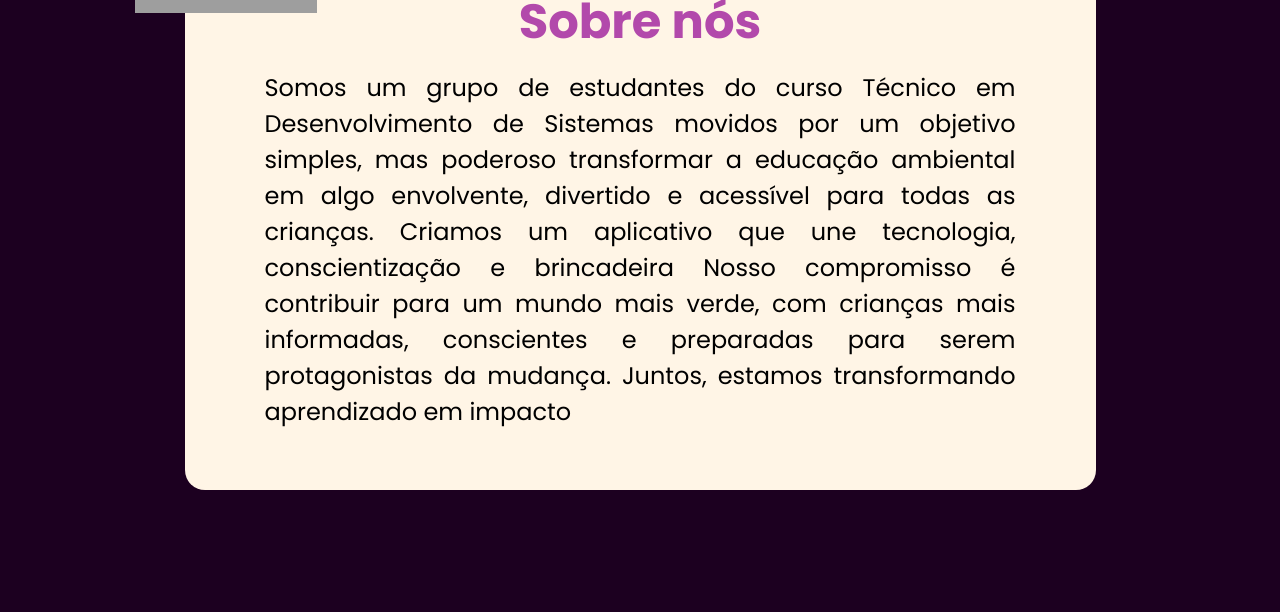
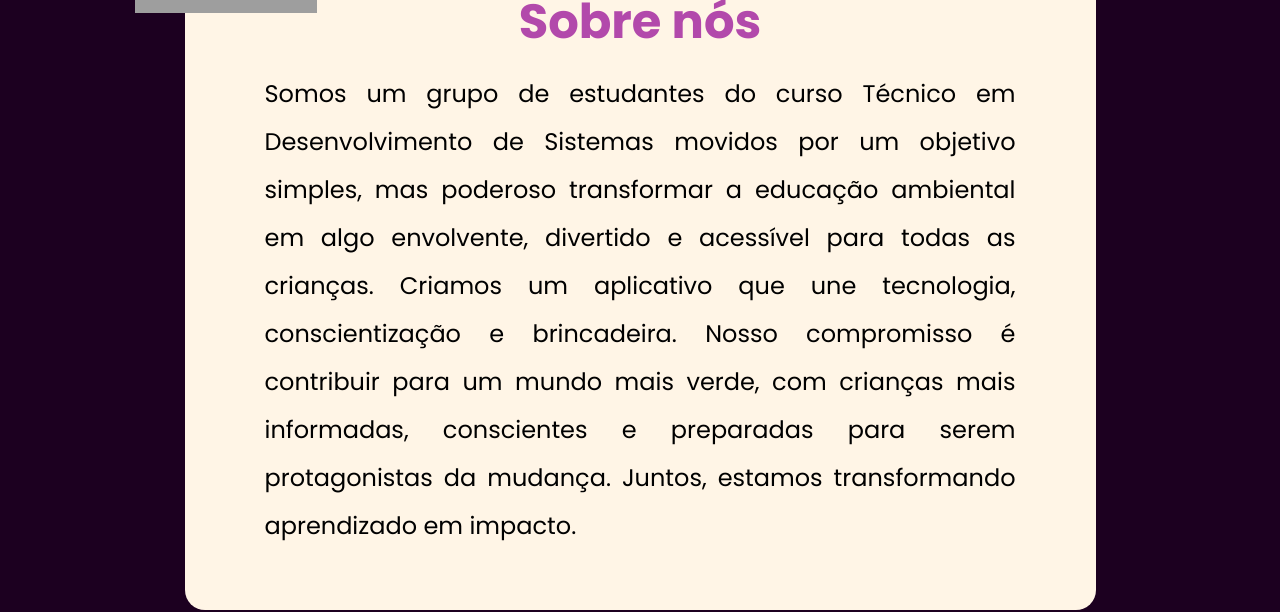
Before and after one commit to Senai-MarIA/MarIA.Front-end, a React (Vite) app in the folder MarIa/: page / in a window 1280 px wide. Shown: the part 1043-1655 px from the top of the page. Built offline with nearby package versions, Linux system fonts and the light colour scheme; grey boxes are pictures that could not be loaded; a web font is replaced by a local one.

Commit message:
style:cards css

```diff
--- a/MarIa/src/components/layouts/main/style.css
+++ b/MarIa/src/components/layouts/main/style.css
@@ -9,12 +9,16 @@
 
 main {
 
-  display: flex;
+    display: flex;
     align-items: center;
     justify-content: center;
     padding-top: 80px;
     background: var(--color-purple);
     padding-bottom: 50px;
+}
+
+main img {
+    image-rendering: pixelated;
 
 }
 
--- a/MarIa/src/components/layouts/sectionaboutus/index.jsx
+++ b/MarIa/src/components/layouts/sectionaboutus/index.jsx
@@ -10,8 +10,7 @@ export const Aboutus = () => {
 
                 <div className='content-info'>
                     <h2>Sobre nós</h2>
-                    <p>Somos um grupo de estudantes do curso Técnico em Desenvolvimento de Sistemas movidos por um objetivo simples, mas poderoso transformar a educação ambiental em algo envolvente, divertido e acessível para todas as crianças. Criamos um aplicativo que une tecnologia, conscientização e brincadeira
-                        Nosso compromisso é contribuir para um mundo mais verde, com crianças mais informadas, conscientes e preparadas para serem protagonistas da mudança. Juntos, estamos transformando aprendizado em impacto</p>
+                    <p>Somos um grupo de estudantes do curso Técnico em Desenvolvimento de Sistemas movidos por um objetivo simples, mas poderoso transformar a educação ambiental em algo envolvente, divertido e acessível para todas as crianças. Criamos um aplicativo que une tecnologia, conscientização e brincadeira. Nosso compromisso é contribuir para um mundo mais verde, com crianças mais informadas, conscientes e preparadas para serem protagonistas da mudança. Juntos, estamos transformando aprendizado em impacto.</p>
                 </div>
             </div>
         </section>
--- a/MarIa/src/components/layouts/sectionaboutus/style.css
+++ b/MarIa/src/components/layouts/sectionaboutus/style.css
@@ -34,7 +34,10 @@
     width: 100%;
     padding: 60px 80px;
     box-sizing: border-box;
+
 }
+
+
 
 .content-info h2 {
     font-weight: bold;
@@ -45,10 +48,11 @@
 }
 
 .content-info p {
-    line-height: 1.5;
+    line-height: 2;
     font-family: var(--font-family-poppins);
     font-size: 24px;
     text-align: justify;
+
 }
 
 @media (max-width: 430px) {
```
